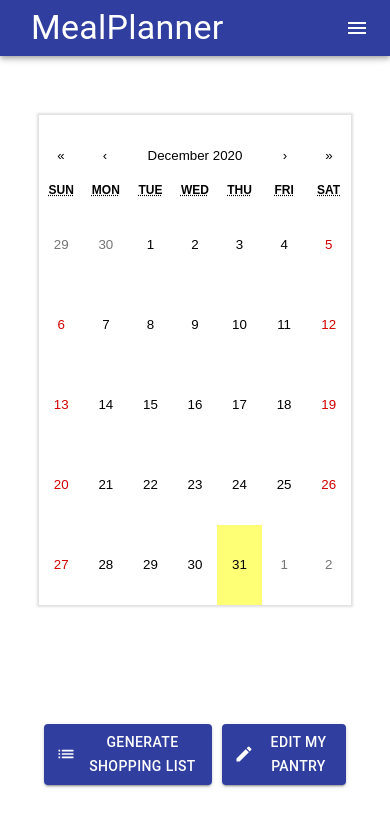
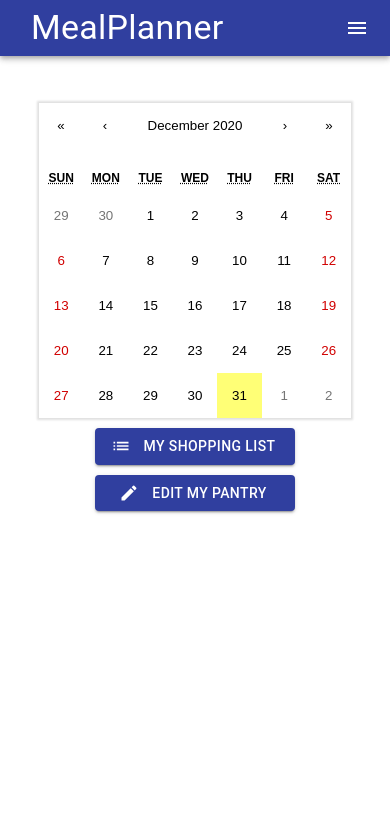
Before and after one commit to horotranee/MealPlanner, a React (Create React App) app in the folder client/: page /calendar in a window 390 px wide. Shown: the top 826 px of the page. Built offline with nearby package versions, Linux system fonts and the light colour scheme; no server answers.

Commit message:
even more responsive

```diff
--- a/client/src/react-components/Calendar/index.js
+++ b/client/src/react-components/Calendar/index.js
@@ -100,11 +100,15 @@ export class CalendarView extends Component {
       <div id='calView'>
         <NavBar uid={this.props.uid}/>
         <div id='content'>
+          <div id='main'>
+            <div>
               <Calendar className="custom-calendar-styles" calendarType='US' onChange={this.handleChange} tileContent={calendarContent} minDetail='month'/>
+            </div>
             <div id="buttonContainer" className={(this.state.showListModal || this.state.showMealModal || this.state.showShoppingModal || this.state.showIngredientModal
               ? 'hide' : '')}>
-            <Button color='primary' variant='contained' onClick={() => this.setShoppingModal(true)} startIcon={<List />}>Generate Shopping List</Button>
+              <Button color='primary' variant='contained' onClick={() => this.setShoppingModal(true)} startIcon={<List />}>My Shopping List</Button>
               <Button color='primary' variant='contained' onClick={() => this.setIngredientModal(true)} startIcon={<Edit />}>Edit My Pantry</Button>
+            </div>
           </div>
           <ListModal
             uid={this.props.uid}
--- a/client/src/react-components/Calendar/style.css
+++ b/client/src/react-components/Calendar/style.css
@@ -6,19 +6,28 @@
 }
 
 #buttonContainer {
-  width: 80%;
+  width: 100%;
   display: flex;
   justify-content: center;
+  flex-wrap: wrap;
 }
 
 #buttonContainer button {
   margin: 5px;
+  width: 200px;
 }
 
 #content {
   display: flex;
   flex-direction: column;
-  justify-content: space-around;
+  justify-content: flex-start;
+  align-items: center;
+}
+
+#main {
+  margin-top: 5vh;
+  display: grid;
+  place-items: center;
 }
 
 .hide {
@@ -31,11 +40,10 @@
   border: none;
   box-shadow: #e0e0e0 0px 0px 2px 2px;
   margin: 5px;
-  justify-self: center;
 }
 
 .custom-calendar-styles button {
-  height: max(9vh, 80px);
+  height: max(45px, min(10vw, 10vh));
 }
 
 .testClassName {
--- a/client/src/react-components/HomePage/index.js
+++ b/client/src/react-components/HomePage/index.js
@@ -8,7 +8,7 @@ export class HomePage extends Component {
     return (
       <div id='home'>
         <NavBar uid={this.props.uid}/>
-        <div id='content'>
+        <div id='homeContent'>
           <video src='/gstorevid.mp4' autoPlay loop muted />
           <div id='text'>
             <h1>MealPlanner</h1>
--- a/client/src/react-components/HomePage/style.css
+++ b/client/src/react-components/HomePage/style.css
@@ -4,7 +4,7 @@
   overflow: hidden;
 }
 
-#content {
+#homeContent {
   display: grid;
   place-items: center;
   background-position: center;
@@ -12,7 +12,7 @@
   width: 100vw;
 }
 
-#content video {
+#homeContent video {
   object-fit: cover;
   width: 120vw;
   height: 120%;
--- a/client/src/react-components/ListModal/index.js
+++ b/client/src/react-components/ListModal/index.js
@@ -55,8 +55,8 @@ export class ListModal extends Component {
       >
         <div className='modalHeader'>
           <Typography variant='h4'>Meals for {this.props.date.toDateString()}:</Typography>
-          <ButtonGroup>
-            <Button variant='contained' color='danger' onClick={this.showMealModal} startIcon={<Add />}>New Meal</Button>
+          <ButtonGroup id='controlButtons'>
+            <Button variant='contained' onClick={this.showMealModal} startIcon={<Add />}>New Meal</Button>
             <Button variant='contained' onClick={this.props.exit} startIcon={<Close />}>Close</Button>
           </ButtonGroup>
         </div>
--- a/client/src/react-components/ListModal/styles.css
+++ b/client/src/react-components/ListModal/styles.css
@@ -1,5 +1,14 @@
 #listModal {
   margin-top: 5vh;
+}
+
+#controlButtons {
+  display: flex;
+  flex-wrap: wrap;
+}
+
+#controlButtons button {
+  width: 140px;
 }
 
 details {
@@ -24,10 +33,23 @@ summary:hover {
 .modalHeader {
   display: flex;
   justify-content: space-between;
+  flex-wrap: wrap;
 }
 
 .modalHeader button {
   height: 3.5em;
+}
+
+@media only screen and (max-width: 778px) {
+  .modalHeader h4 {
+    font-size: 1.7rem;
+  }
+}
+
+@media only screen and (max-width: 425px) {
+  .modalHeader h4 {
+    font-size: 1.4rem;
+  }
 }
 
 .mealDetails {
--- a/client/src/react-components/MealModal/styles.css
+++ b/client/src/react-components/MealModal/styles.css
@@ -30,6 +30,7 @@
 .modalFooterButtons {
     display: flex;
     justify-content: center;
+    flex-wrap: wrap;
 }
 
 .modalFooterButtons button {
@@ -53,11 +54,11 @@
 .ingredientContainer {
     display: flex;
     width: 80%;
+    flex-wrap: wrap;
 }
 
 .qInput {
     margin: 5px !important;
-    width: 20% !important;
 }
 
 .nInput {
--- a/client/src/react-components/NavBar/index.js
+++ b/client/src/react-components/NavBar/index.js
@@ -1,6 +1,6 @@
 import React, { Component } from 'react'
 import { Button, Menu, MenuItem, AppBar, Toolbar, Typography, ButtonGroup, withStyles, IconButton } from '@material-ui/core'
-import { Person, ExitToApp, PersonAdd, ClassSharp } from '@material-ui/icons'
+import { Person, ExitToApp, PersonAdd } from '@material-ui/icons'
 import MenuIcon from '@material-ui/icons/Menu'
 import { getUserById } from '../../actions/actions'
 import './style.css'
--- a/client/src/react-components/ShoppingModal/styles.css
+++ b/client/src/react-components/ShoppingModal/styles.css
@@ -15,6 +15,7 @@
 #exportContainer {
   display: flex;
   justify-content: center;
+  flex-wrap: wrap;
 }
 
 #exportContainer button {
```
Lines whose indentation alone changed are shown as unchanged.
